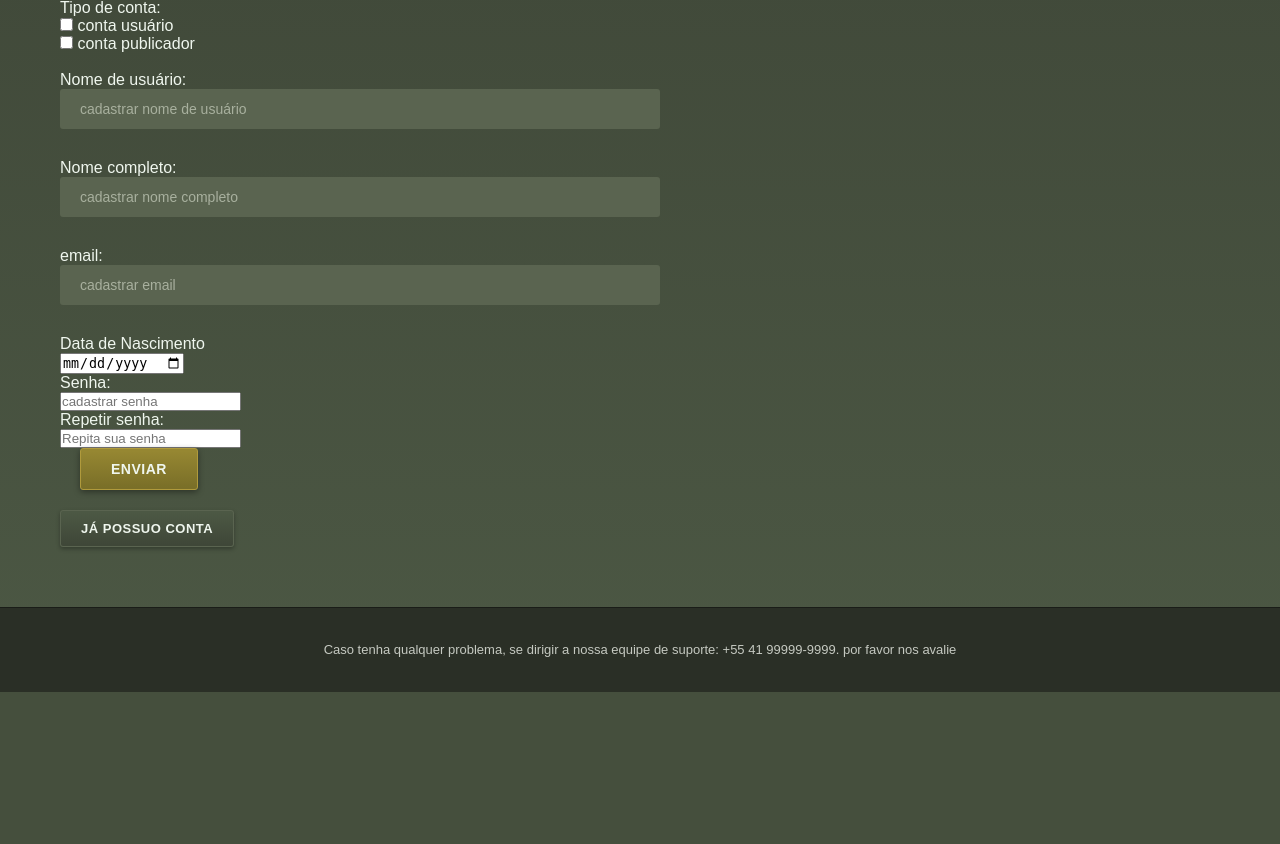
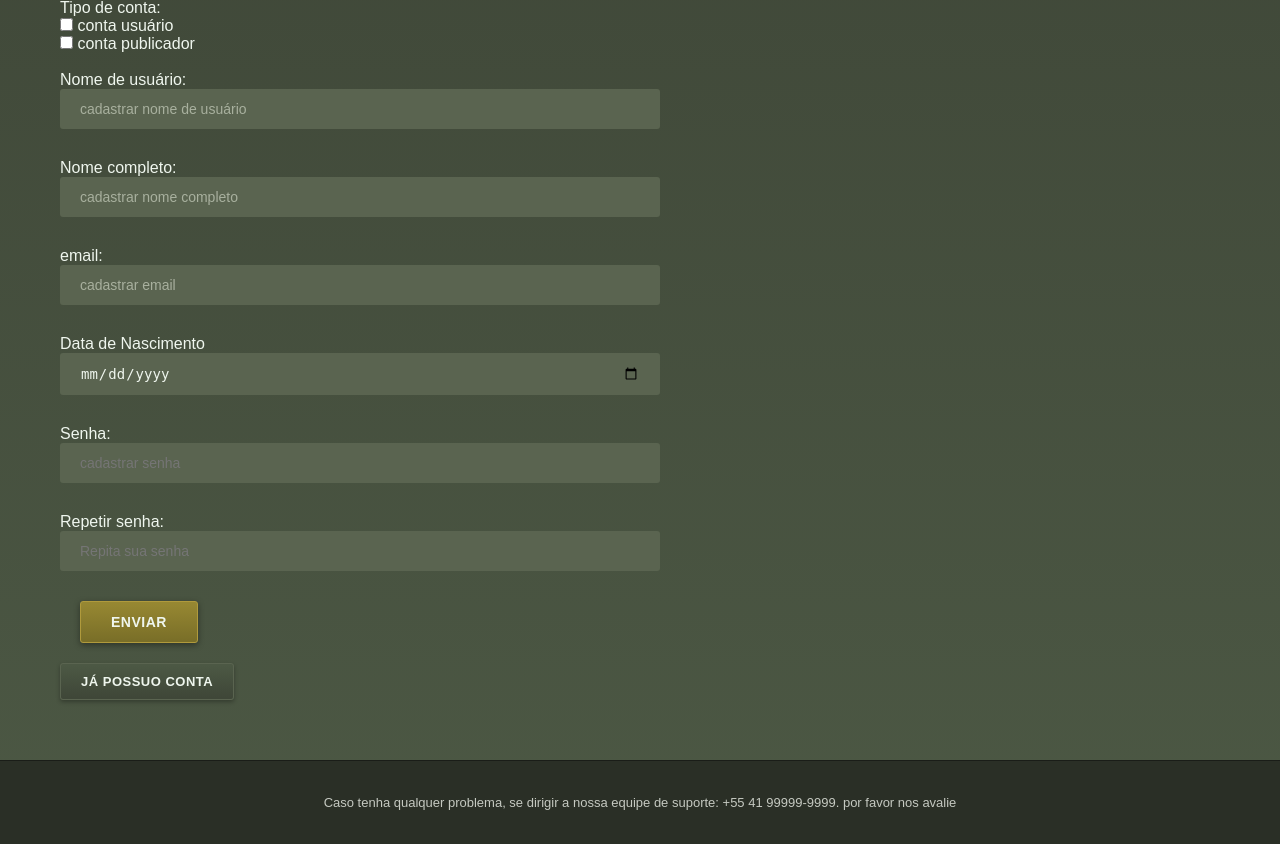
Before and after one commit to ElgsonNascimento/jogos, a PHP site: page /criar_conta.html in a window 1280 px wide. Shown: the part 160-1004 px from the top of the page. Before the commit the page ends 852 px from the top, so only its background shows below. Run offline with PHP 8.4, Linux system fonts and the light colour scheme.

Commit message:
arrumei inputs

```diff
--- a/loja_de_jogos/css/style.css
+++ b/loja_de_jogos/css/style.css
@@ -140,6 +140,35 @@ input[type=text] {
     outline: 0;
     transition: background .3s
 }
+
+input[type="password"] {
+    width: 100%;
+    max-width: 600px;
+    padding: 12px 20px;
+    background: #5a6450;
+    border: none;
+    border-radius: 3px;
+    color: #eff6ee;
+    font-size: 14px;
+    margin-bottom: 30px;
+    outline: 0;
+    transition: background .3s
+}
+
+input[type="DATE"] {
+    width: 100%;
+    max-width: 600px;
+    padding: 12px 20px;
+    background: #5a6450;
+    border: none;
+    border-radius: 3px;
+    color: #eff6ee;
+    font-size: 14px;
+    margin-bottom: 30px;
+    outline: 0;
+    transition: background .3s
+}
+
 
 input[type=text]::placeholder {
     color: #a8b09e
```
